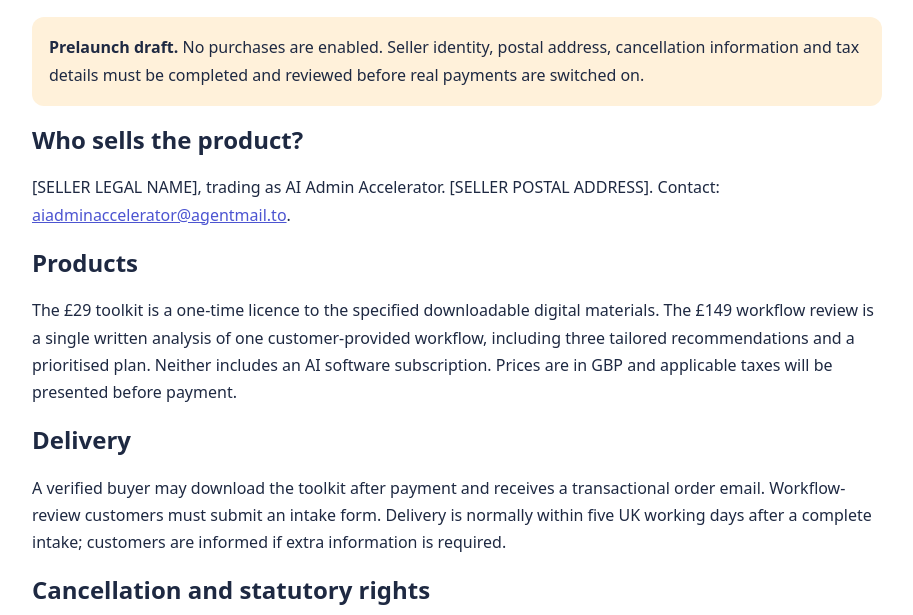
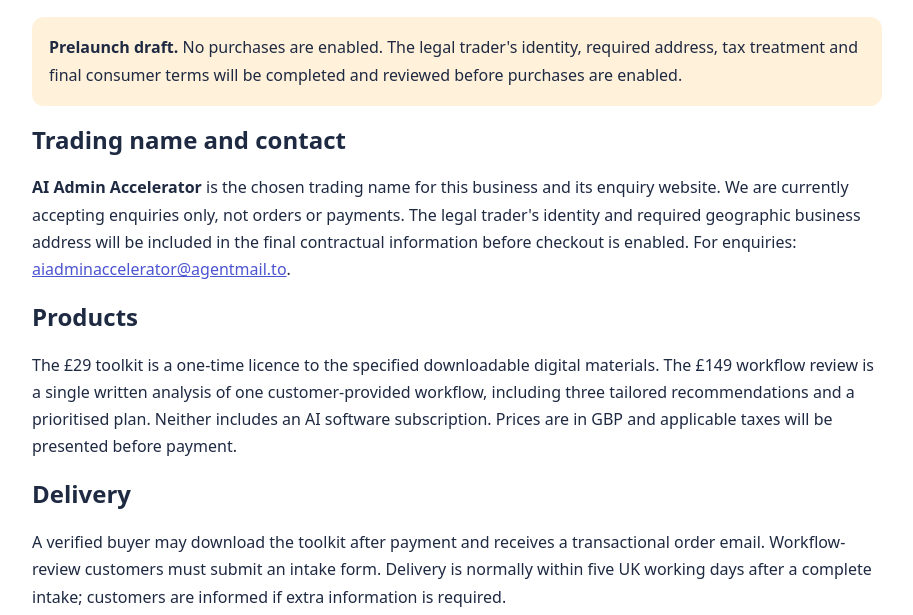
Before and after one commit to ashpatel70-sys/-ai-admin-accelerator, a website: page public/terms.html in a window 1280 px wide. Shown: the part 185-800 px from the top of the page, without its empty margins (183-1096 px from the left). Drawn offline with Linux system fonts and the light colour scheme.

Commit message:
Use AI Admin Accelerator trading name without publishing private address or claiming a registered legal entity

```diff
--- a/public/terms.html
+++ b/public/terms.html
@@ -1,5 +1,5 @@
-<!doctype html><html lang="en-GB"><head><meta charset="utf-8"><meta name="viewport" content="width=device-width,initial-scale=1"><title>Terms and cancellations | AI Admin Accelerator</title><style>body{font:16px/1.7 system-ui,sans-serif;color:#1e2942;margin:0;background:#f5f7ff}main{max-width:850px;margin:40px auto;background:white;border-radius:18px;padding:38px}h1,h2{line-height:1.2}a{color:#4c54d1}.notice{background:#fff1da;padding:17px;border-radius:12px}@media(max-width:750px){main{margin:10px;padding:20px}}</style></head><body><main><p><a href="/">← Back to website</a></p><h1>Terms, delivery and cancellations</h1><p class="notice"><strong>Prelaunch draft.</strong> No purchases are enabled. Seller identity, postal address, cancellation information and tax details must be completed and reviewed before real payments are switched on.</p>
-<h2>Who sells the product?</h2><p>[SELLER LEGAL NAME], trading as AI Admin Accelerator. [SELLER POSTAL ADDRESS]. Contact: <a href="mailto:aiadminaccelerator@agentmail.to">aiadminaccelerator@agentmail.to</a>.</p>
+<!doctype html><html lang="en-GB"><head><meta charset="utf-8"><meta name="viewport" content="width=device-width,initial-scale=1"><title>Terms and cancellations | AI Admin Accelerator</title><style>body{font:16px/1.7 system-ui,sans-serif;color:#1e2942;margin:0;background:#f5f7ff}main{max-width:850px;margin:40px auto;background:white;border-radius:18px;padding:38px}h1,h2{line-height:1.2}a{color:#4c54d1}.notice{background:#fff1da;padding:17px;border-radius:12px}@media(max-width:750px){main{margin:10px;padding:20px}}</style></head><body><main><p><a href="/">← Back to website</a></p><h1>Terms, delivery and cancellations</h1><p class="notice"><strong>Prelaunch draft.</strong> No purchases are enabled. The legal trader's identity, required address, tax treatment and final consumer terms will be completed and reviewed before purchases are enabled.</p>
+<h2>Trading name and contact</h2><p><strong>AI Admin Accelerator</strong> is the chosen trading name for this business and its enquiry website. We are currently accepting enquiries only, not orders or payments. The legal trader's identity and required geographic business address will be included in the final contractual information before checkout is enabled. For enquiries: <a href="mailto:aiadminaccelerator@agentmail.to">aiadminaccelerator@agentmail.to</a>.</p>
 <h2>Products</h2><p>The £29 toolkit is a one-time licence to the specified downloadable digital materials. The £149 workflow review is a single written analysis of one customer-provided workflow, including three tailored recommendations and a prioritised plan. Neither includes an AI software subscription. Prices are in GBP and applicable taxes will be presented before payment.</p>
 <h2>Delivery</h2><p>A verified buyer may download the toolkit after payment and receives a transactional order email. Workflow-review customers must submit an intake form. Delivery is normally within five UK working days after a complete intake; customers are informed if extra information is required.</p>
 <h2>Cancellation and statutory rights</h2><p>UK consumer distance-contract cancellation rights may apply for 14 days, with statutory exceptions. For digital content, these rights can end when supply starts only when all legally required conditions, including express consent, acknowledgement and contractual confirmation, are satisfied. The customer must specifically agree to immediate digital supply. Faulty or misdescribed digital content remains subject to applicable statutory remedies. For services, an early-start request may create a proportionate charge for work completed if a consumer cancels; rights can end following full performance where the legal requirements are met. Contact <a href="mailto:aiadminaccelerator@agentmail.to">aiadminaccelerator@agentmail.to</a> to cancel or request a remedy.</p>
```
